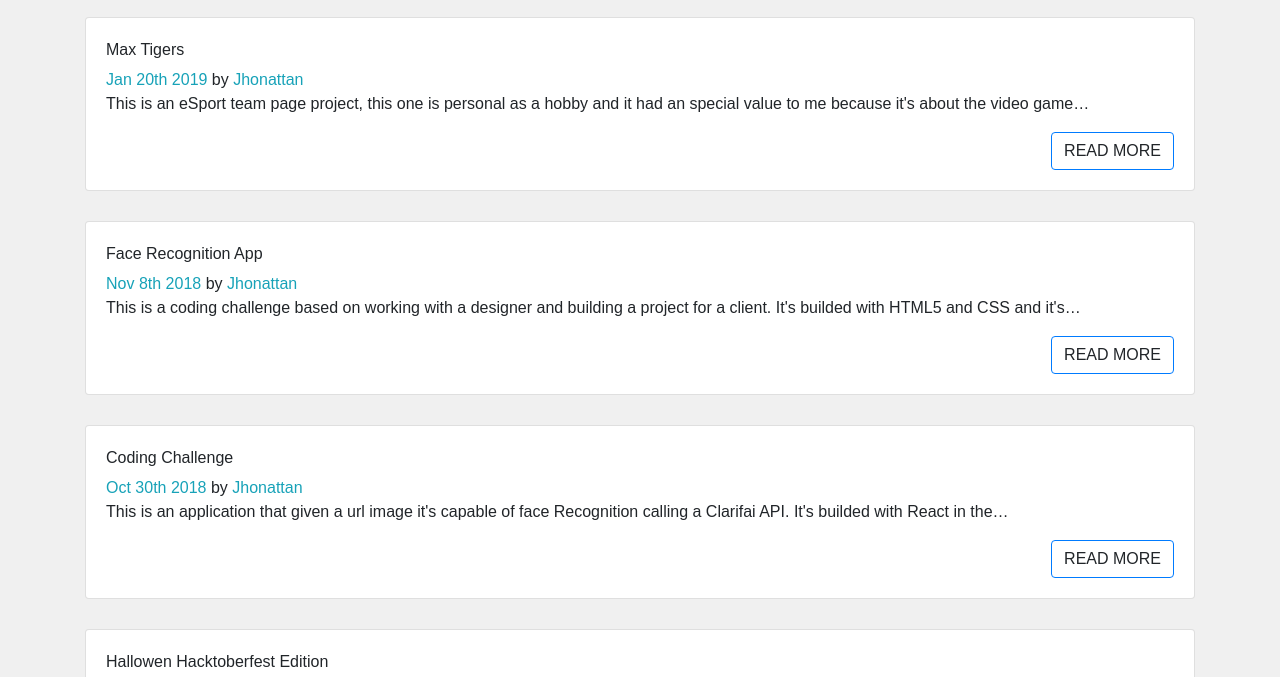
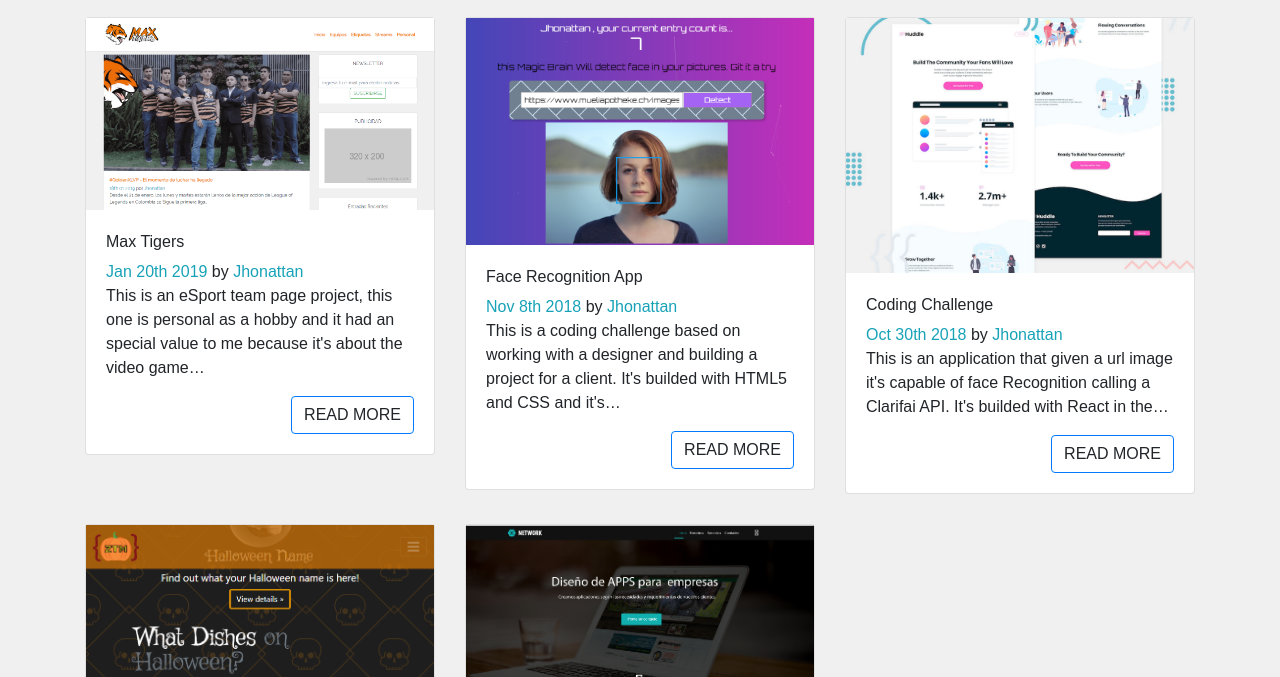
Before and after one commit to jhonattanbenitez/portfolio-gatsby, a Gatsby site: page / in a window 1280 px wide. Shown: the part 111-788 px from the top of the page. Built offline with nearby package versions, Linux system fonts and the light colour scheme; Gatsby itself is replaced by a stand-in of ours.

Commit message:
creating and fetching post

```diff
--- a/src/components/Post.js
+++ b/src/components/Post.js
@@ -5,12 +5,17 @@ import {
   CardText,
   CardSubtitle,
   CardBody,
+  Col
+
 } from 'reactstrap'
 import { Link } from 'gatsby'
+import Img from 'gatsby-image'
 
 
-const Post = ({ title, author, slug, date, body, }) => (
-  <Card>
+const Post = ({ title, author, slug, date, body, fluid }) => (
+  <Col md="4">
+    <Card>
+        <Img className="card-image-top" fluid={fluid} />
        <CardBody>
       <CardTitle>
         <Link to={slug}>{title}</Link>
@@ -28,7 +33,8 @@ const Post = ({ title, author, slug, date, body, }) => (
         Read more
       </Link>
     </CardBody>
-  </Card>
+    </Card>
+    </Col>
 )
 
 export default Post
--- a/src/components/header.js
+++ b/src/components/header.js
@@ -37,7 +37,7 @@ class Header extends Component {
                 <NavLink href="/about">About Me</NavLink>
               </NavItem>
               <NavItem>
-                <NavLink href="/projects">Projects</NavLink>
+                <NavLink href="/#network">Projects</NavLink>
               </NavItem>
             </Nav>
           </Collapse>
--- a/src/pages/index.js
+++ b/src/pages/index.js
@@ -3,25 +3,33 @@ import Layout from '../components/layout'
 import {graphql, StaticQuery} from 'gatsby'
 import SEO from '../components/seo'
 import Post from '../components/Post'
+import {Row} from 'reactstrap'
 
 const IndexPage = () => (
   <Layout>
     <SEO title="Home" keywords={[`gatsby`, `application`, `react`]} />
     <h1>Home Page</h1>
+
+
         <StaticQuery query={indexQuery} render={data => {
         return (
-        <div>
+          <Row>
             {data.allMarkdownRemark.edges.map(({ node }) => (
               <Post
                 title={node.frontmatter.title}
                 author={node.frontmatter.author}
                 path={node.frontmatter.path}
                 date={node.frontmatter.date}
-              body={node.excerpt}/>
+                body={node.excerpt}
+                fluid={node.frontmatter.image.childImageSharp.fluid}/>
             ))}
-        </div>
+
+          </Row>
       )
     }}/>
+
+
+
   </Layout>
 )
 
@@ -37,6 +45,13 @@ query{
           date(formatString: "MMM Do YYYY")
           author
           path
+          image{
+            childImageSharp{
+              fluid(maxWidth: 600){
+                ...GatsbyImageSharpFluid
+              }
+            }
+          }
         }
         excerpt
 
--- a/src/pages/posts/001-project.md
+++ b/src/pages/posts/001-project.md
@@ -3,6 +3,7 @@ title: 'Face Recognition App'
 date: 2018-11-8 07:00:00
 author: 'Jhonattan'
 path: '/face-recognition-app'
+image: '../../images/facerecognitionapp.PNG'
 ---
 
 This is a coding challenge based on working with a designer and building a project for a client. It's builded with HTML5 and CSS and it's full responsive using just media queries.
--- a/src/pages/posts/002-project.md
+++ b/src/pages/posts/002-project.md
@@ -3,6 +3,7 @@ title: 'Coding Challenge'
 date: 2018-10-30 07:00:00
 author: 'Jhonattan'
 path: '/coding-challenge'
+image: '../../images/desktop-preview.jpg'
 ---
 
 This is an application that given a url image it's capable of face Recognition calling a Clarifai API. It's builded with React in the Front-End and Node.js and postgreSQL in the back-end.
--- a/src/pages/posts/003-project.md
+++ b/src/pages/posts/003-project.md
@@ -3,6 +3,7 @@ title: 'Hallowen Hacktoberfest Edition'
 date: 2018-10-23 07:00:00
 author: 'Jhonattan'
 path: '/hallowen-hacktoberfest'
+image: ../../images/hacktoberfest.PNG
 ---
 
 This project was thinked as an open source challenge by Digital Ocean, the idea was making pull requests through github and build this entire website with the community. It's builded with HTML5, CSS and JavaScript mostly.
--- a/src/pages/posts/004-project.md
+++ b/src/pages/posts/004-project.md
@@ -3,6 +3,7 @@ title: 'Network'
 date: 2018-09-13 07:00:00
 author: 'Jhonattan'
 path: '/network'
+image: ../../images/network.png
 ---
 
 This project was made with Bootstrap, using concepts like mobile first and flaxbox markup.
--- a/src/pages/posts/005-project.md
+++ b/src/pages/posts/005-project.md
@@ -3,6 +3,7 @@ title: 'Max Tigers'
 date: 2019-01-20 07:00:00
 author: 'Jhonattan'
 path: '/max-tigers'
+image: ../../images/max-tigers.PNG
 ---
 
 This is an eSport team page project, this one is personal as a hobby and it had an special value to me because it's about the video game that (League of Legends) i  love and it taught me a lot about deploying, hosting and optimization, started first with React for the Front-End and using the WordPress REST API as a headless CMS Back-End, then i moved the entire project to Gatsby.
```
Also changed, not shown: src/images/desktop-preview.jpg (added), src/images/facerecognitionapp.PNG (added), src/images/hacktoberfest.PNG (added), src/images/max-tigers.PNG (added), src/images/network.png (added). Lines whose indentation alone changed are shown as unchanged.
